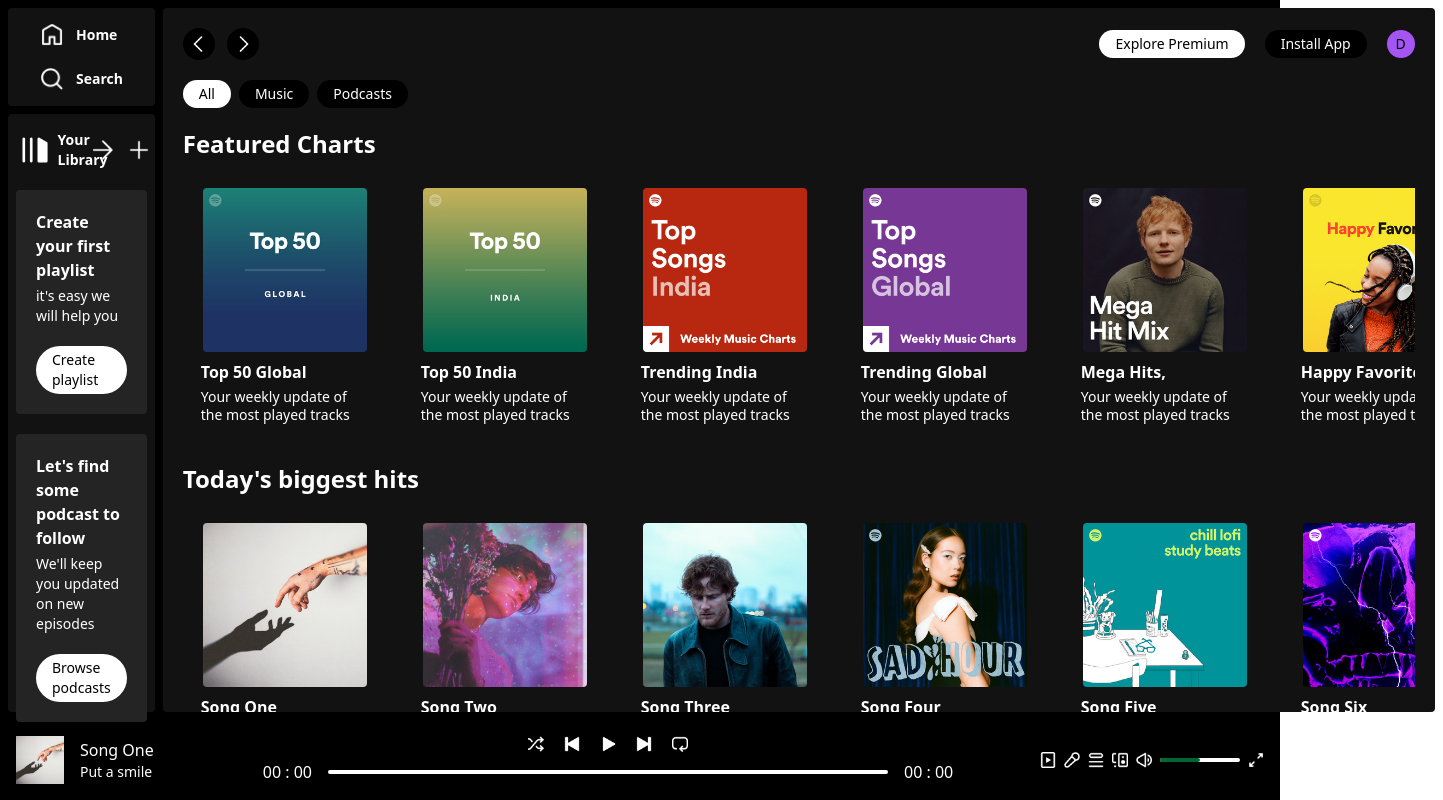
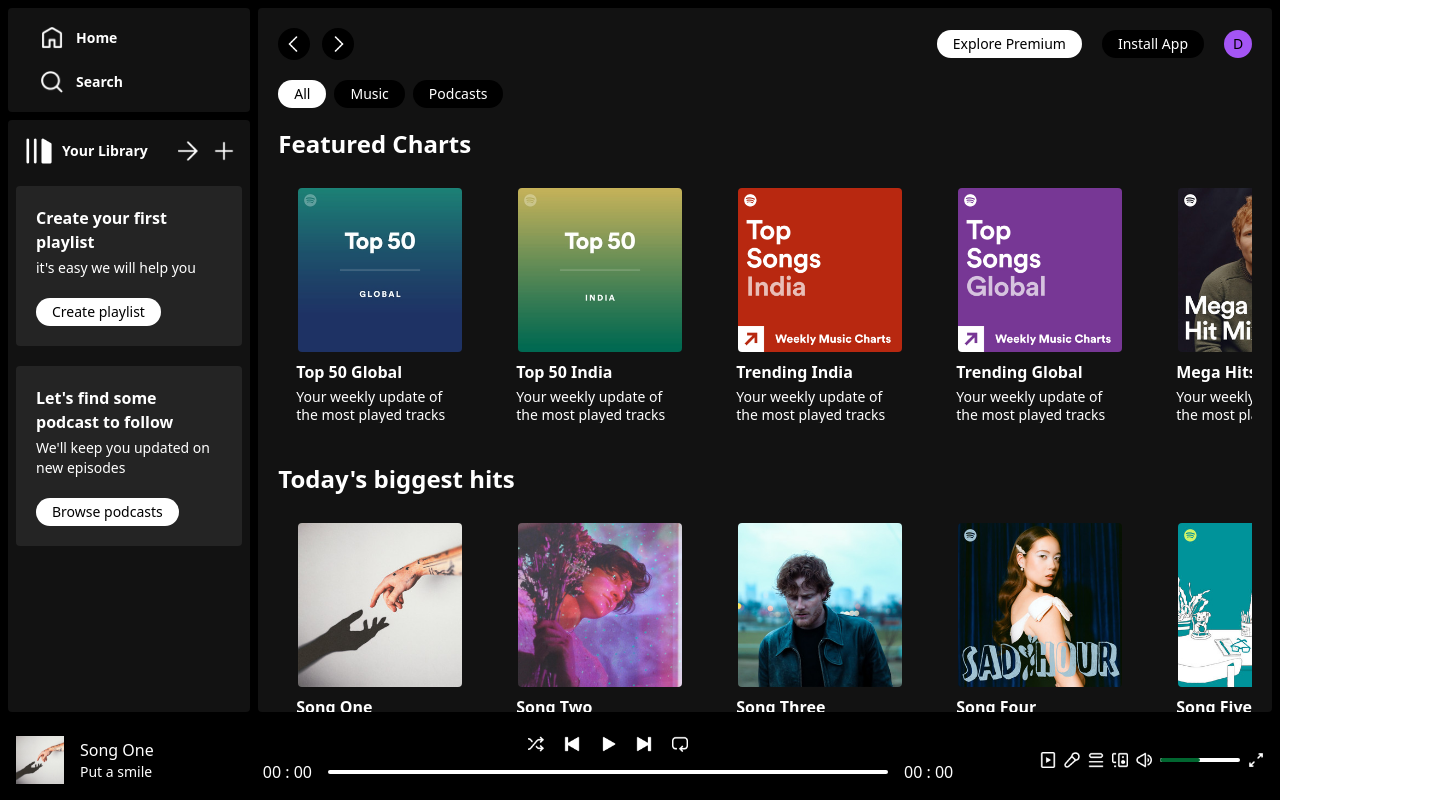
Before and after one commit to mohammedshoaib2/spotify-clone, a React (Vite) app: page / in a window 1280 px wide. Shown: the whole page, 1443 px wide, since content can reach past the window. Built offline with nearby package versions, Linux system fonts and the light colour scheme.

Commit message:
fixe overflow

```diff
--- a/src/components/Display.jsx
+++ b/src/components/Display.jsx
@@ -5,7 +5,7 @@
 
 function Display() {
   return (
-    <div className="w-full h-[100%] max-sm:pl-2 py-2 pr-2 ">
+    <div className="w-full h-[100%] max-lg:pl-2 py-2 pr-2 ">
       <Routes>
         <Route path="/" element={<DisplayHome />}></Route>
         <Route path="/album/:id" element={<DisplayAlbum />}></Route>
--- a/src/components/Player.jsx
+++ b/src/components/Player.jsx
@@ -47,7 +47,7 @@
   };
 
   return (
-    <div className=" h-[20%] sm:h-[10%]  w-full px-4 flex justify-center m-auto lg:justify-between items-center grow-0 shrink-0 text-white ">
+    <div className="h-[20%] sm:h-[10%]  w-full px-4 flex justify-center m-auto lg:justify-between items-center grow-0 shrink-0 text-white ">
       <div className="justify-start items-center gap-4 hidden lg:flex min-w-[160px]">
         <img className="w-12" src={track.image} alt="image" />
         <div>
--- a/src/index.css
+++ b/src/index.css
@@ -2,7 +2,7 @@
 
 * {
   box-sizing: border-box;
-  /* overflow: hidden; */
+  overflow: hidden;
 }
 
 ::-webkit-scrollbar {
```
